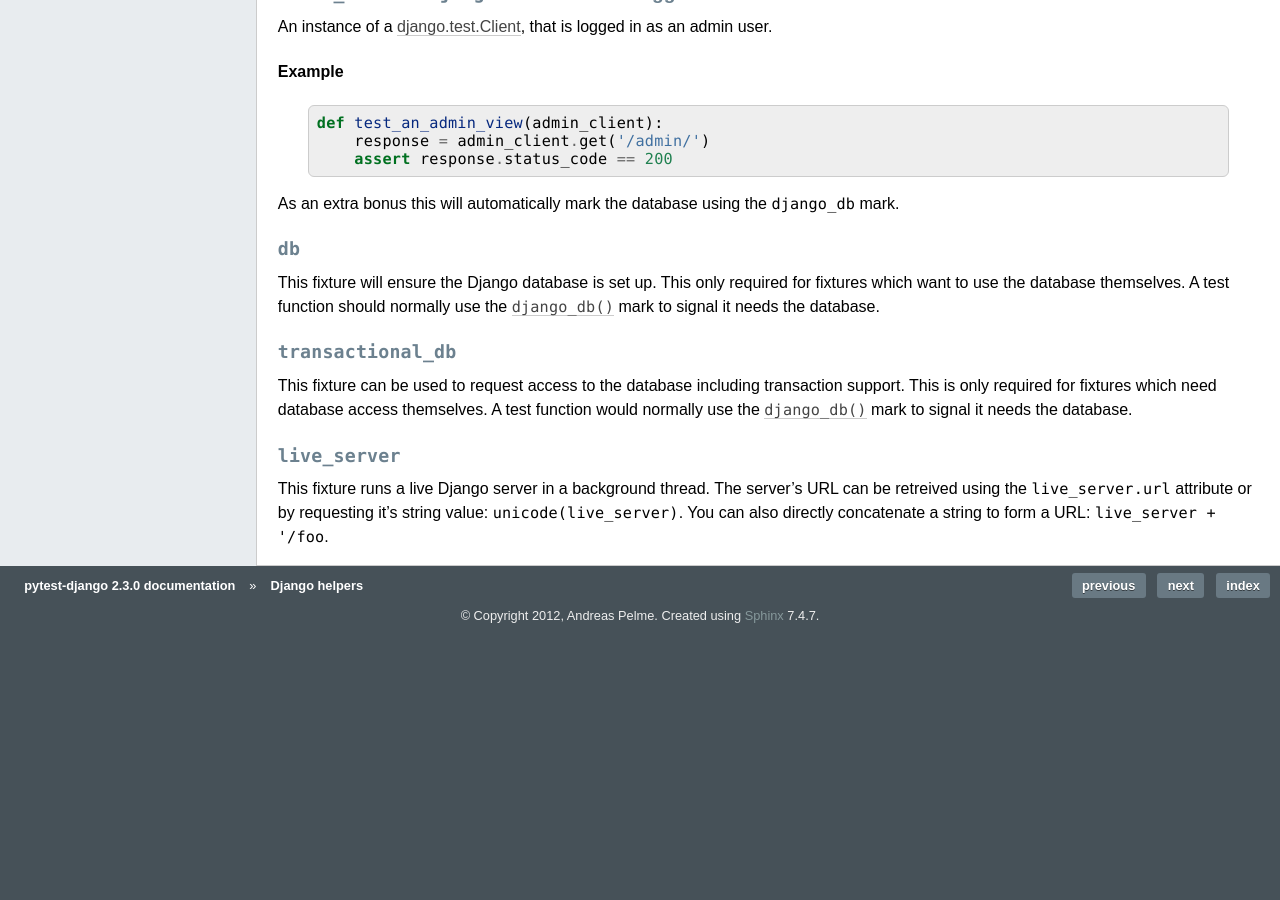
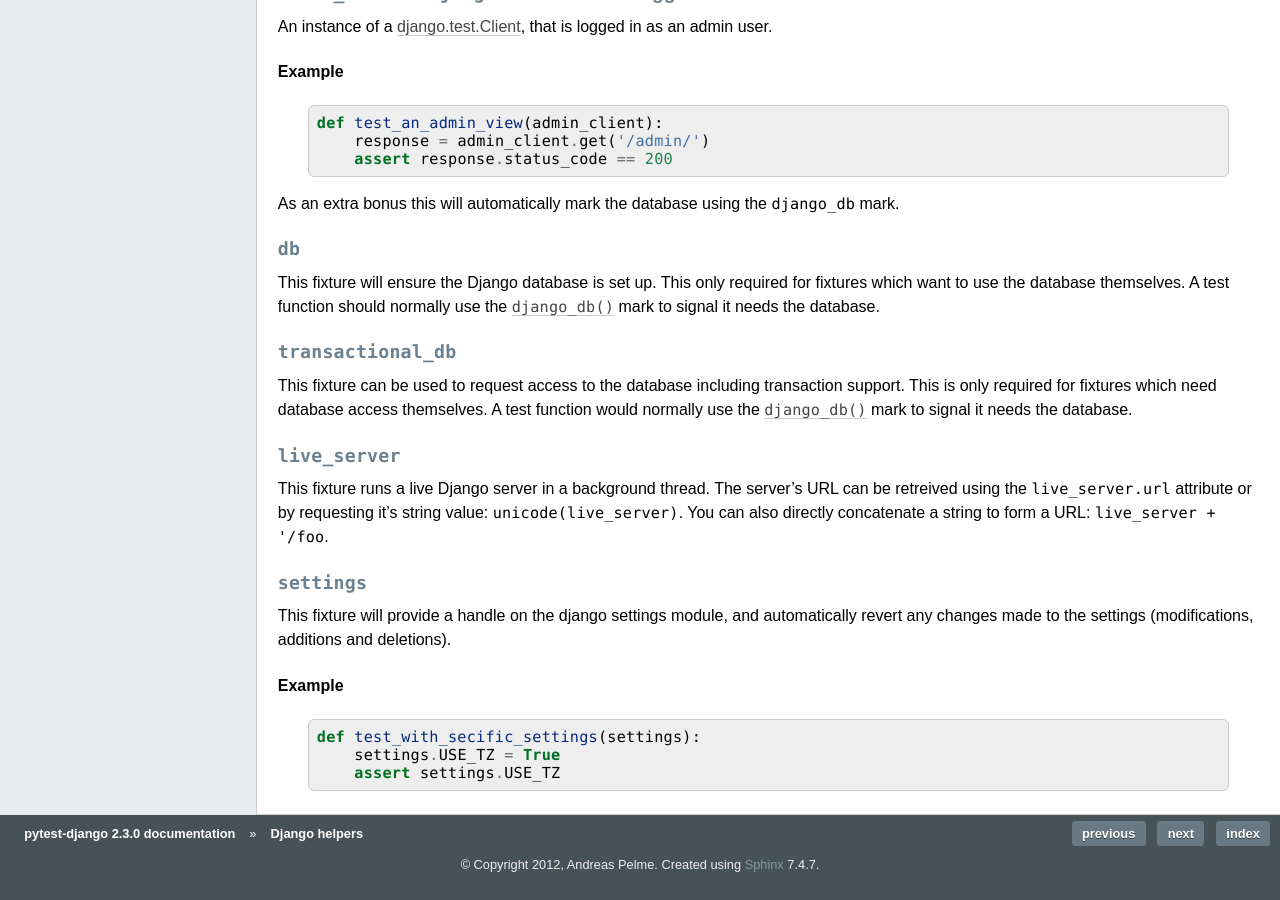
Before and after one commit to pytest-dev/pytest-django, a Sphinx documentation site: the page built from docs/helpers.rst, in a window 1280 px wide and 900 px high, scrolled down 1759 px. Built offline with Sphinx 7.4.7, drawn with Linux system fonts in a browser that asks for light colours; before the commit the page ends 2410 px from its top, so only the background shows below that.

Commit message:
fixes #33 : document the settings fixture

```diff
--- a/docs/helpers.rst
+++ b/docs/helpers.rst
@@ -153,3 +153,19 @@ server's URL can be retreived using the ``live_server.url`` attribute
 or by requesting it's string value: ``unicode(live_server)``.  You can
 also directly concatenate a string to form a URL: ``live_server +
 '/foo``.
+
+``settings``
+~~~~~~~~~~~~
+
+This fixture will provide a handle on the django settings module, and
+automatically revert any changes made to the settings (modifications, additions
+and deletions).
+
+Example
+"""""""
+
+::
+
+    def test_with_secific_settings(settings):
+        settings.USE_TZ = True
+        assert settings.USE_TZ
```
